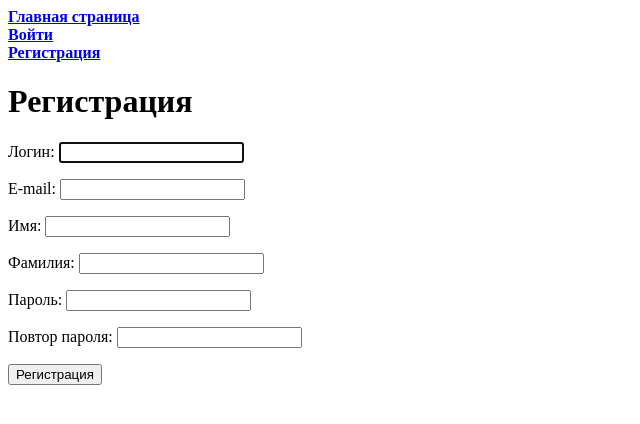
After one commit to sayasufi/registration_and_login_system, a Django app: page /register/ in a window 1280 px wide. The commit adds this page. Shown: the top 424 px of the page, without its empty margins (0-640 px from the left). Run offline with Django 5.2, Linux system fonts and the light colour scheme.

Commit message:
Reg form

```diff
--- a/source/login/forms.py
+++ b/source/login/forms.py
@@ -1,6 +1,6 @@
 from django import forms
 from django.contrib.auth import get_user_model
-from django.contrib.auth.forms import AuthenticationForm
+from django.contrib.auth.forms import AuthenticationForm, UserCreationForm
 
 
 class LoginUserForm(AuthenticationForm):
@@ -15,3 +15,44 @@ class LoginUserForm(AuthenticationForm):
     class Meta:
         model = get_user_model()
         fields = ("username", "password")
+
+
+class RegisterUserForm(UserCreationForm):
+    username = forms.CharField(
+        label="Логин", widget=forms.TextInput(attrs={"class": "form-input"})
+    )
+    password1 = forms.CharField(
+        label="Пароль",
+        widget=forms.PasswordInput(attrs={"class": "form-input"}),
+    )
+    password2 = forms.CharField(
+        label="Повтор пароля",
+        widget=forms.PasswordInput(attrs={"class": "form-input"}),
+    )
+
+    class Meta:
+        model = get_user_model()
+        fields = [
+            "username",
+            "email",
+            "first_name",
+            "last_name",
+            "password1",
+            "password2",
+        ]
+        labels = {
+            "email": "E-mail",
+            "first_name": "Имя",
+            "last_name": "Фамилия",
+        }
+        widgets = {
+            "email": forms.TextInput(attrs={"class": "form-input"}),
+            "first_name": forms.TextInput(attrs={"class": "form-input"}),
+            "last_name": forms.TextInput(attrs={"class": "form-input"}),
+        }
+
+    # def clean_email(self):
+    #     email = self.cleaned_data["email"]
+    #     if get_user_model().objects.filter(email=email).exists():
+    #         raise forms.ValidationError("Такой E-mail уже существует!")
+    #     return email
--- /dev/null
+++ b/source/login/templates/login/register.html
@@ -0,0 +1,18 @@
+{% extends 'base.html' %}
+
+{% block content %}
+    <h1>Регистрация</h1>
+
+    <form method="post">
+        {% csrf_token %}
+        <div class="form-error">{{ form.non_field_errors }}</div>
+        {% for f in form %}
+            <p><label class="form-label" for="{{ f.id_for_label }}">{{ f.label }}: </label>{{ f }}</p>
+            <div class="form-error">{{ f.errors }}</div>
+        {% endfor %}
+        <p>
+            <input type="submit" value="Регистрация" />
+        </p>
+    </form>
+
+{% endblock %}
--- a/source/login/urls.py
+++ b/source/login/urls.py
@@ -6,4 +6,5 @@ urlpatterns = [
     path("", views.Home.as_view(), name="home"),
     path("login/", views.LoginUser.as_view(), name="login"),
     path("logout/", views.logout_view, name="logout"),
+    path("register/", views.RegisterUser.as_view(), name="register"),
 ]
--- a/source/login/views.py
+++ b/source/login/views.py
@@ -2,9 +2,9 @@ from django.contrib.auth import logout
 from django.contrib.auth.views import LoginView
 from django.http import HttpResponseNotFound
 from django.shortcuts import redirect
-from django.views.generic import ListView
+from django.views.generic import ListView, CreateView
 
-from login.forms import LoginUserForm
+from login.forms import LoginUserForm, RegisterUserForm
 
 
 class Home(ListView):
@@ -29,5 +29,12 @@ def logout_view(request):
     return redirect("home")
 
 
+class RegisterUser(CreateView):
+    form_class = RegisterUserForm
+    template_name = "login/register.html"
+    extra_context = {"title": "Регистрация"}
+    # success_url = reverse_lazy("login")
+
+
 def page_not_found(request, exception):
     return HttpResponseNotFound("<h1>Страница не найдена</h1>")
--- a/source/templates/base.html
+++ b/source/templates/base.html
@@ -1,3 +1,4 @@
+{% load static %}
 <!DOCTYPE html>
 <html lang="en">
 <head>
@@ -5,6 +6,7 @@
     <title>{{ title }}</title>
 </head>
 <body>
+<a href="/"><strong>Главная страница</strong></a><br>
 {% if user.is_authenticated %}
     <a href="/profile"><strong>Профиль</strong></a>
     <form method="post" action="{% url 'logout' %}">
@@ -13,7 +15,7 @@
     </form>
 {% else %}
     <a href="/login"><strong>Войти</strong></a> <br>
-    <a href="/reg"><strong>Регистрация</strong></a>
+    <a href="/register"><strong>Регистрация</strong></a>
 {% endif %}
 
 <div class="content-text">
```
